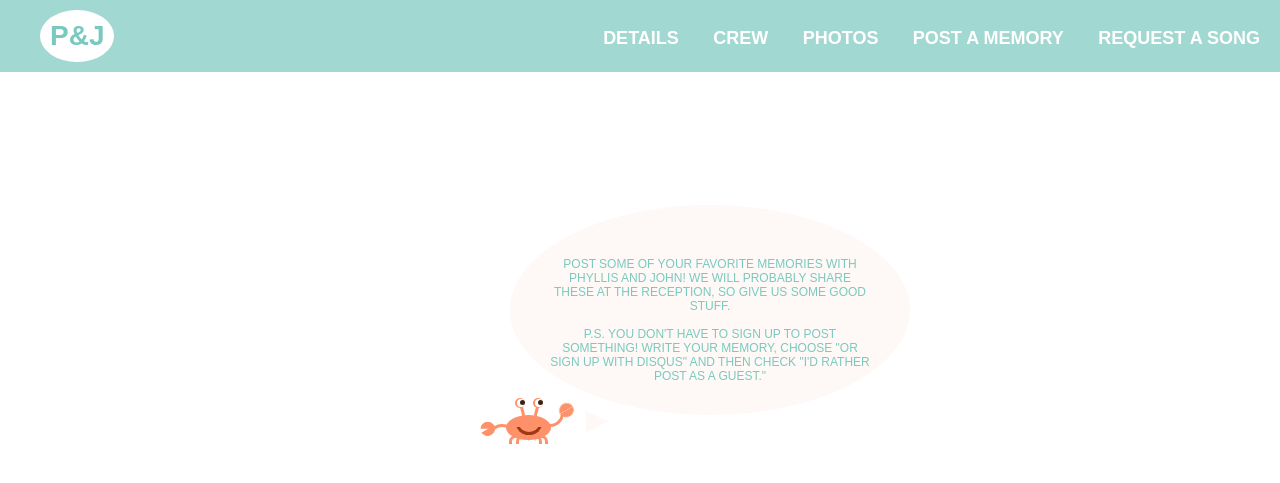
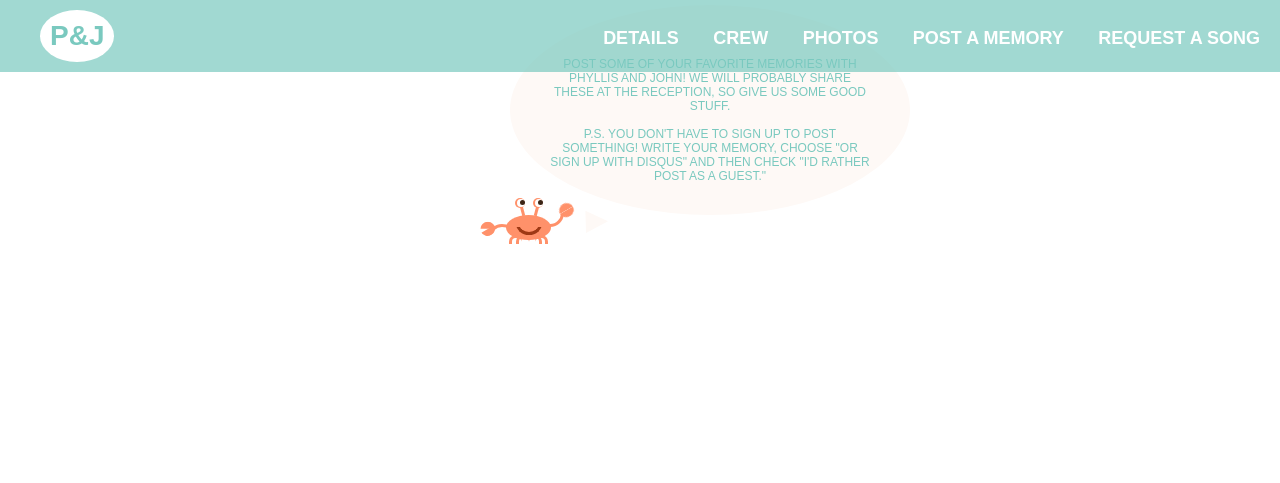
Before and after one commit to phyllisandjohn/phyllisandjohn.github.io, a Jekyll site: the page built from _posts/2016-01-17-post.md, in a window 1280 px wide. Shown: the top 483 px of the page. Built offline with Jekyll 4.4.1, drawn with Linux system fonts in a browser that asks for light colours; comment, search, counter and statistics services are not loaded.

Commit message:
Update post.css

```diff
--- a/css/post.css
+++ b/css/post.css
@@ -3,8 +3,7 @@
   	margin: 0 auto;
   	position: absolute;
   	z-index: 0;
-  	top: 50%;
-	margin-top: -75px;
+	margin-top: 225px;
 	margin-left: 2.5%;
 
 }
@@ -14,8 +13,7 @@
   	height: 250px;
   	position: absolute;
   	z-index: 1;
-  	top: 50%;
-  	margin-top: -245px;
+  	margin-top: 5px;
   	background: white;
 }
 
```
